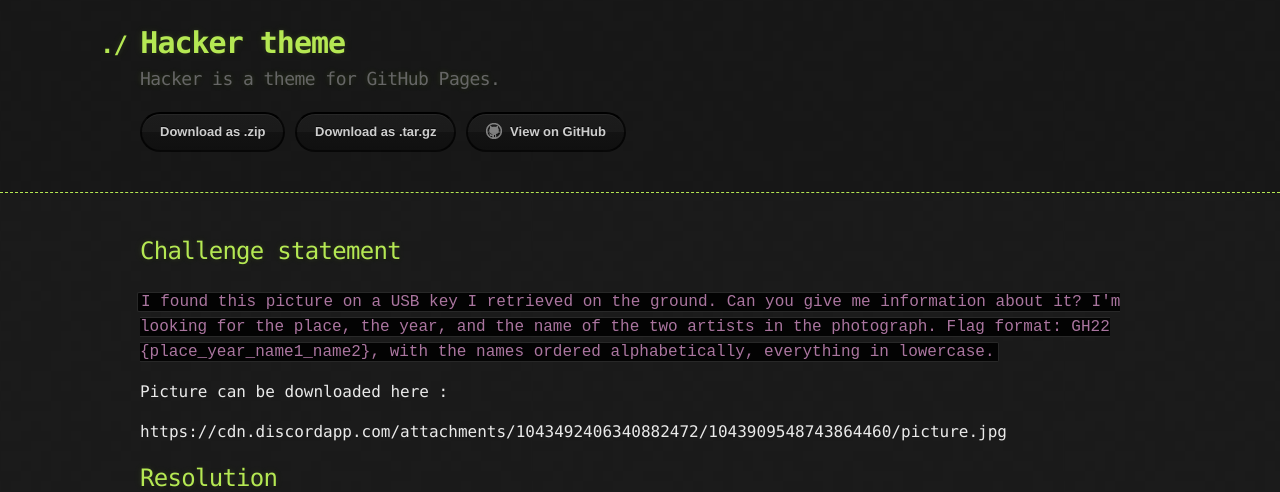
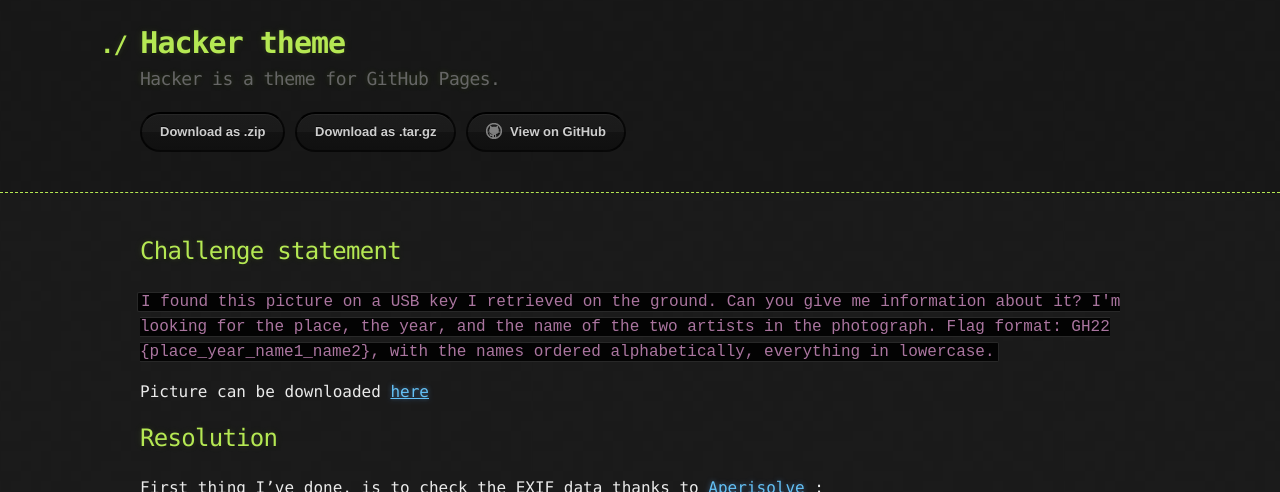
Before and after one commit to maelansecu/maelansecu.github.io, a Jekyll site: the page built from ctf/grehack/funny_disguise.md, in a window 1280 px wide and 900 px high, cut to the strip 0-492 px from the top of the window. Built offline with Jekyll 4.4.1, drawn with Linux system fonts in a browser that asks for light colours; our own code applies the rules of GitHub Pages for plain Markdown files.

Commit message:
Update funny_disguise.md

````diff
--- a/ctf/grehack/funny_disguise.md
+++ b/ctf/grehack/funny_disguise.md
@@ -9,9 +9,7 @@ I'm looking for the place, the year, and the name of the two artists in the phot
 Flag format: GH22 {place_year_name1_name2}, with the names ordered alphabetically, everything in lowercase.
 ```
 
-Picture can be downloaded here :
-
-https://cdn.discordapp.com/attachments/1043492406340882472/1043909548743864460/picture.jpg
+Picture can be downloaded [here](https://cdn.discordapp.com/attachments/1043492406340882472/1043909548743864460/picture.jpg)
 
 ## Resolution
 
````
